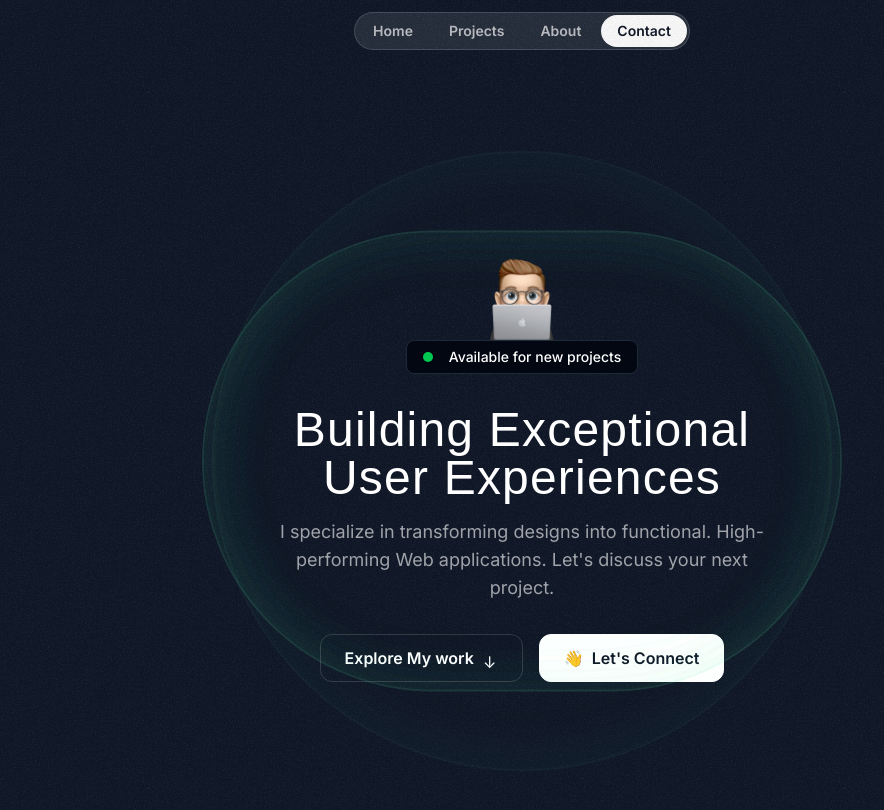
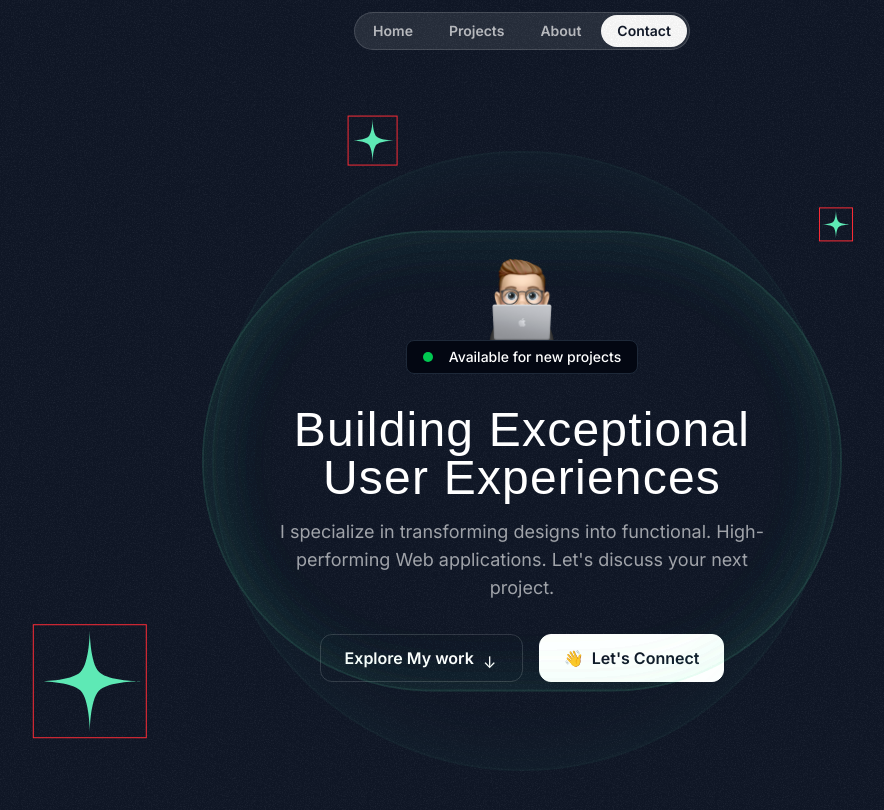
Before and after one commit to rahulrajput34/Portfolio-Website, a Next.js app: page / in a window 1280 px wide. Shown: the top 810 px of the page, without its empty margins (118-1002 px from the left). Built offline with nearby package versions, Linux system fonts and the light colour scheme; a web font is replaced by a local one.

Commit message:
fix: add the HeroOrbit component and give the starIcon and perfect location

```diff
--- a/sections/Hero.tsx
+++ b/sections/Hero.tsx
@@ -1,7 +1,8 @@
 import memojiComputer from "@/assets/images/memoji-computer.png";
 import Image from "next/image";
 import grainImage from "@/assets/images/grain.jpg";
-// import { Icon } from "@iconify/react";
+import StarIcon from "@/assets/icons/star.svg";
+import { HeroOrbit } from "@/components/HeroOrbit";
 
 export const HeroSection = () => {
   return (
@@ -16,16 +17,15 @@ export const HeroSection = () => {
       <div className="size-[820] hero-ring"></div>
       <div className="size-[1020] hero-ring"></div>
       <div className="size-[1220] hero-ring"></div>
-      {/* <div className="absolute left-1/2 top-1/2 -translate-y-1/2 -translate-x-1/2 border border-red-500 size-[800px] animate-spin [animation-duration:30s]">
-        <div className="border border-red-500 inline-flex animate-spin [animation-duration:5s]">
-        <div className="border border-red-500 inline-flex animate-spin [animation-duration:5s]">
-          <Icon
-            icon="streamline:star-2-remix"
-            className="size-28 text-emerald-300"
-          />
-          </div>
-        </div>
-      </div> */}
+      <HeroOrbit size={800} rotation={-72}>
+        <StarIcon className="text-emerald-300 size-28" />
+      </HeroOrbit>
+      <HeroOrbit size={550} rotation={20}>
+        <StarIcon className="text-emerald-300 size-12" />
+      </HeroOrbit>
+      <HeroOrbit size={590} rotation={98}>
+        <StarIcon className="text-emerald-300 size-8" />
+      </HeroOrbit>
       <div className="container">
         <div className="flex flex-col items-center">
           <Image
```
